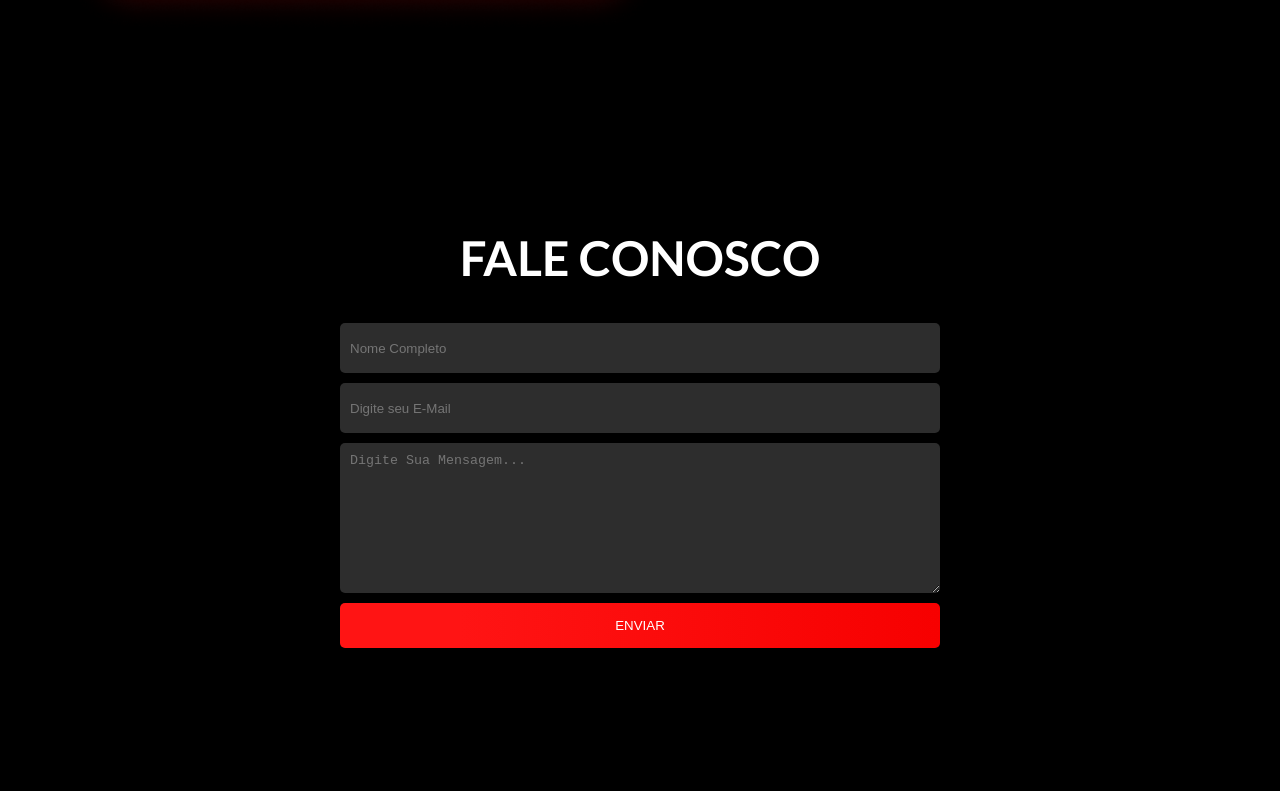
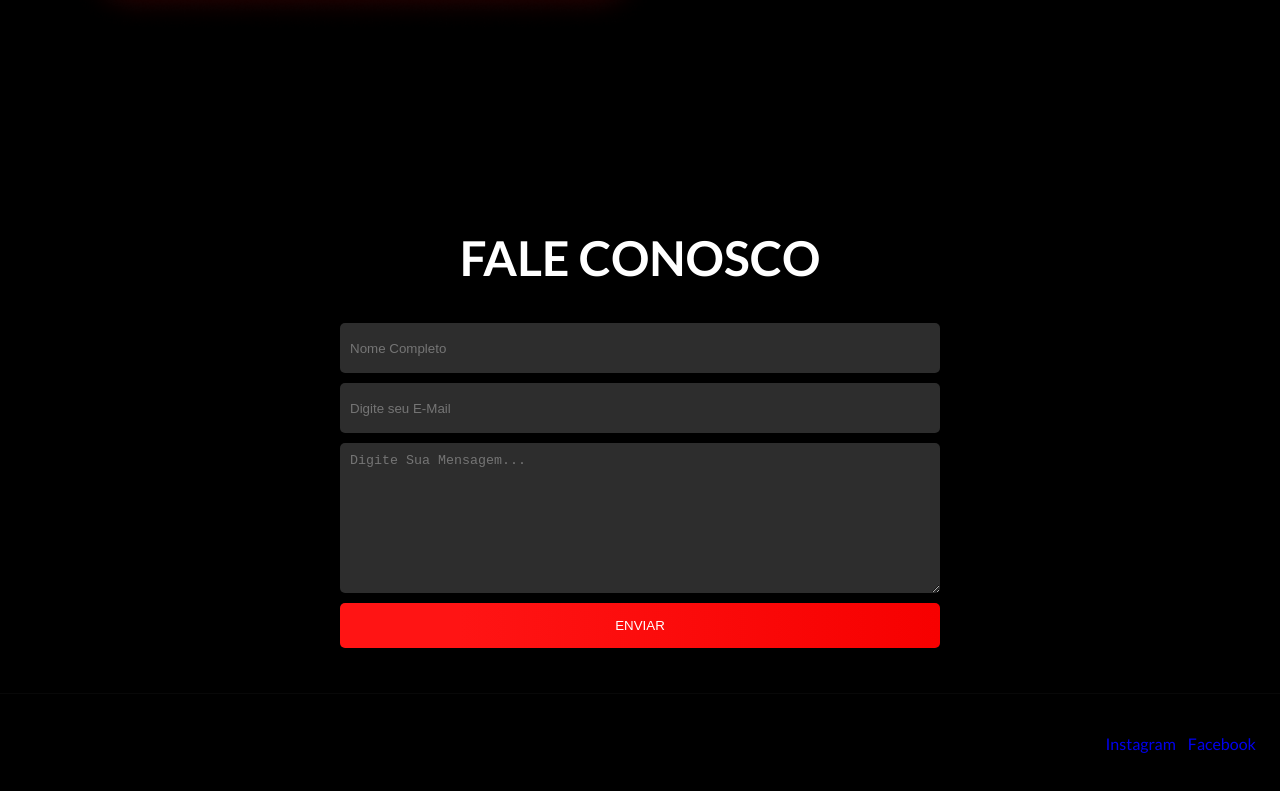
Before and after one commit to gemaquejr/react-gym-app, a React (Create React App) app: page / in a window 1280 px wide. Shown: the part 3359-4150 px from the top of the page. Before the commit the page ends 4052 px from the top, so only its background shows below. Built offline with nearby package versions, Linux system fonts and the light colour scheme; the HTML template or start-up script is replaced by a standard one.

Commit message:
Adiciona componente Footer
Signed-off-by: Francisco Gemaque <gemaquejr@hotmail.com>

```diff
--- a/src/App.js
+++ b/src/App.js
@@ -5,6 +5,7 @@ import Feature from "./Components/Feature";
 import Offer from "./Components/Offer";
 import About from "./Components/About";
 import Contact from "./Components/Contact";
+import Footer from "./Components/Footer";
 
 function App() {
   return (
@@ -15,6 +16,7 @@ function App() {
       <Offer />
       <About />
       <Contact />
+      <Footer />
     </div>
   );
 }
--- /dev/null
+++ b/src/Components/Footer.jsx
@@ -0,0 +1,19 @@
+import React from "react";
+
+function Footer() {
+  return (
+    <footer className="footer">
+      <p>© {new Date().getFullYear()} Gym. Todos os direitos reservados.</p>
+      <div className="socials">
+        <a href="/#" aria-label="Instagram">
+          Instagram
+        </a>
+        <a href="/#" aria-label="Facebook">
+          Facebook
+        </a>
+      </div>
+    </footer>
+  );
+}
+
+export default Footer;
--- a/src/index.css
+++ b/src/index.css
@@ -434,6 +434,19 @@ nav .menu-btn,
   text-transform: uppercase;
 }
 
+.footer {
+  padding:24px;
+  display:flex;
+  justify-content:space-between;
+  align-items:center;
+  border-top:1px solid rgba(255,255,255,.03);
+  color:var(--muted);
+}
+
+.footer .socials a {
+  margin-left:12px
+}
+
 @media (max-width: 620px) {
   #contact form {
     width: 90%;
```
